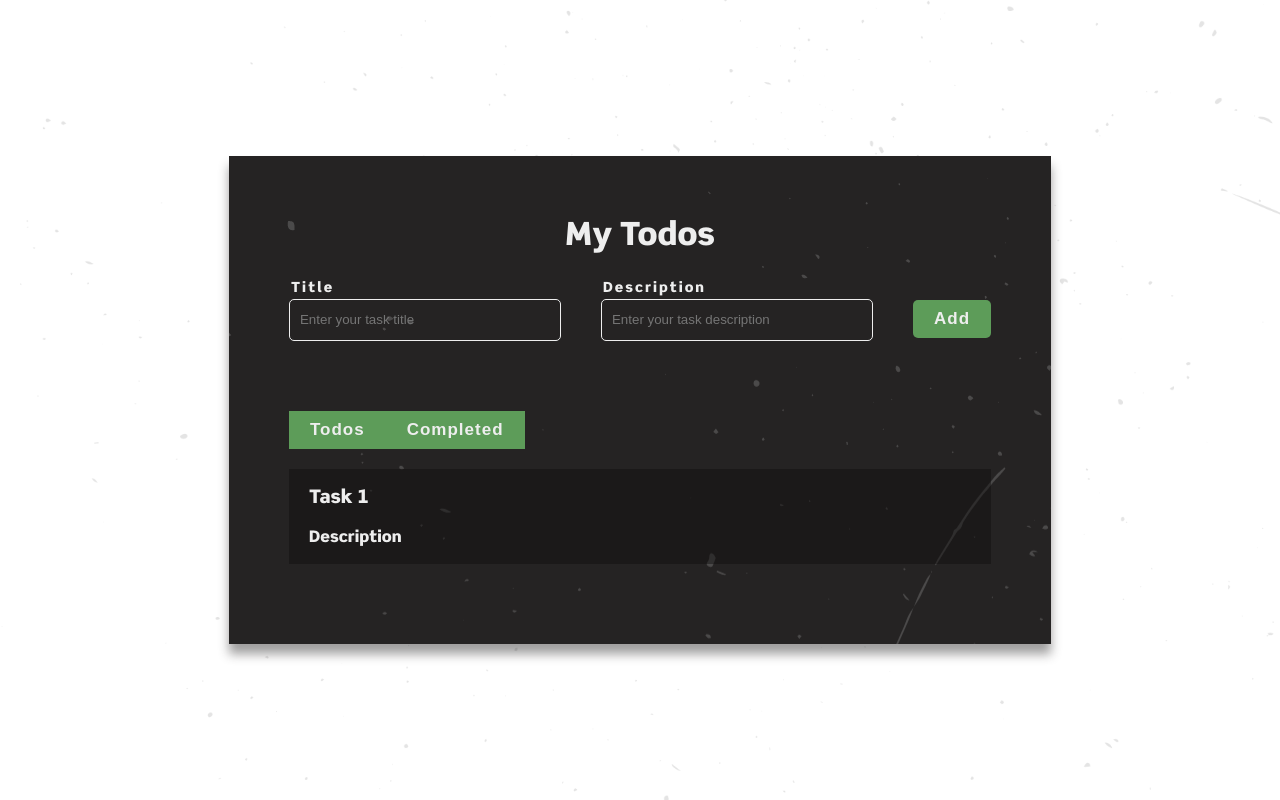
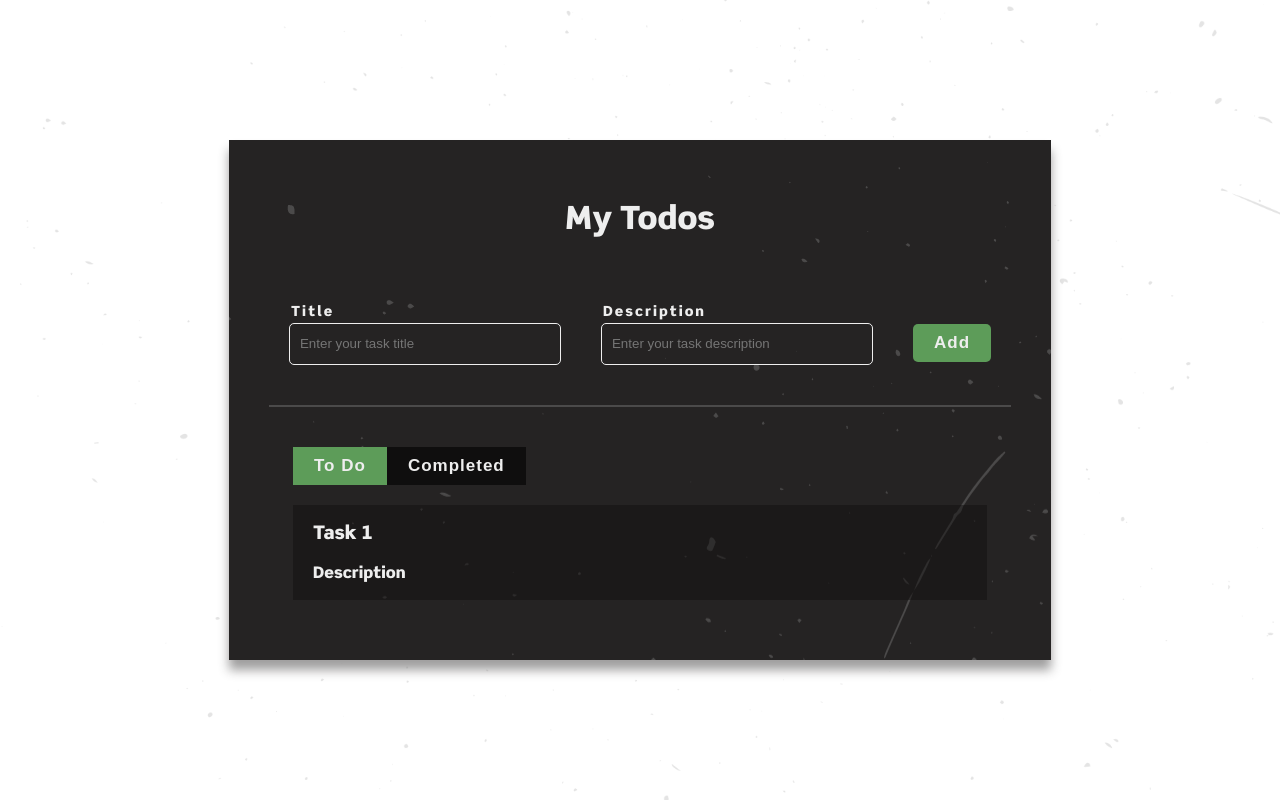
Before and after one commit to PatriusCastro/todo_app, a React (Create React App) app in the folder todo-app/: page / in a window 1280 px wide. Built offline with nearby package versions, Linux system fonts and the light colour scheme.

Commit message:
done buttons

```diff
--- a/todo-app/src/App.css
+++ b/todo-app/src/App.css
@@ -46,6 +46,8 @@
   display: flex;
   justify-content: center;
   align-items: center;
+  padding: 40px 0;
+  border-bottom: 2px solid rgb(75, 74, 74);
 }
 
 .todo_input label {
@@ -102,23 +104,34 @@
 }
 
 .list_container {
-  padding: 20px;
+  padding: 0 24px;
   display: flex;
   flex-direction: column;
 }
 
 .btn_area{
-  margin-top: 30px;
+  margin-top: 40px;
 }
 
-.btn_area button{
+.btn_area .todo_btn{
   margin: 0 auto;
   padding: 8px 20px;
   background: var(--green);
   border: 1px solid transparent;
   color: var(--bg-color);
   letter-spacing: 1px;
-  margin-top: 20px;
+  font-size: var(--p-font);
+  font-weight: 700;
+  transition: ease .50s;
+}
+
+.btn_area .comp_btn{
+  margin: 0 auto;
+  padding: 8px 20px;
+  background: var(--text-color);
+  border: 1px solid transparent;
+  color: var(--bg-color);
+  letter-spacing: 1px;
   font-size: var(--p-font);
   font-weight: 700;
   transition: ease .50s;
--- a/todo-app/src/App.js
+++ b/todo-app/src/App.js
@@ -30,8 +30,8 @@ function App() {
 
         <div className="list_container">
           <div className="btn_area">
-            <button>Todos</button>
-            <button>Completed</button>
+            <button className="todo_btn">To Do</button>
+            <button className="comp_btn">Completed</button>
           </div>
 
           <div className="todo_list">
```
